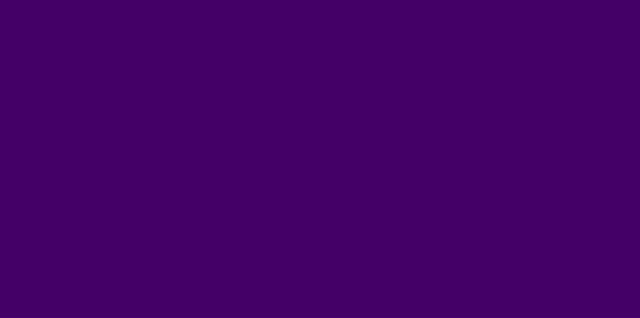
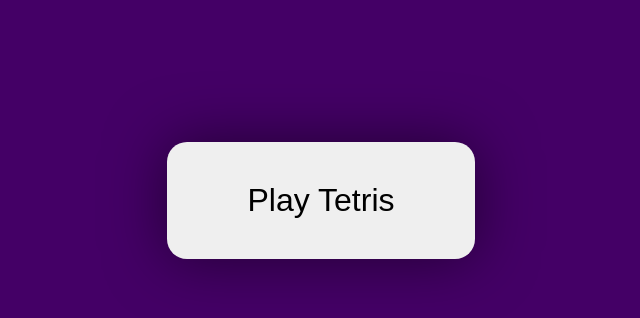
Before and after one commit to j-pcgoncalves/tetris_game, a React (Vite) app: page / in a window 1280 px wide. Shown: the top 318 px of the page, without its empty margins (319-959 px from the left). Built offline with nearby package versions, Linux system fonts and the light colour scheme.

Commit message:
style Menu component

```diff
--- a/src/App.jsx
+++ b/src/App.jsx
@@ -1,4 +1,4 @@
-import Game from "./components/Game"
+import Game from "./components/Game/Game"
 
 function App() {
   return (
--- a/src/components/Game.jsx
+++ b/src/components/Game/Game.jsx
@@ -1,4 +1,4 @@
-import Menu from "./Menu";
+import Menu from "../Menu/Menu";
 
 function Game({ rows, columns }) {
     const start = () => console.log("start");
--- a/src/components/Menu.jsx
+++ /dev/null
@@ -1,5 +0,0 @@
-function Menu() {
-
-}
-
-export default Menu;
--- /dev/null
+++ b/src/components/Menu/Menu.css
@@ -0,0 +1,16 @@
+.Menu {
+    display: flex;
+    justify-content: center;
+    align-items: center;
+    min-height: 50vh;
+    z-index: 100;
+}
+
+.Button {
+    padding: 40px 80px;
+    font-size: 2em;
+    border-radius: 20px;
+    border: none;
+    box-shadow: rgba(0, 0, 0, 0.5) 0px 0px 60px;
+    cursor: pointer;
+}
--- /dev/null
+++ b/src/components/Menu/Menu.jsx
@@ -0,0 +1,13 @@
+import "./Menu.css"
+
+function Menu({ onClick }) {
+    return (
+        <div className="Menu">
+            <button className="Button" onClick={onClick}>
+                Play Tetris
+            </button>
+        </div>
+    )
+}
+
+export default Menu;
```
